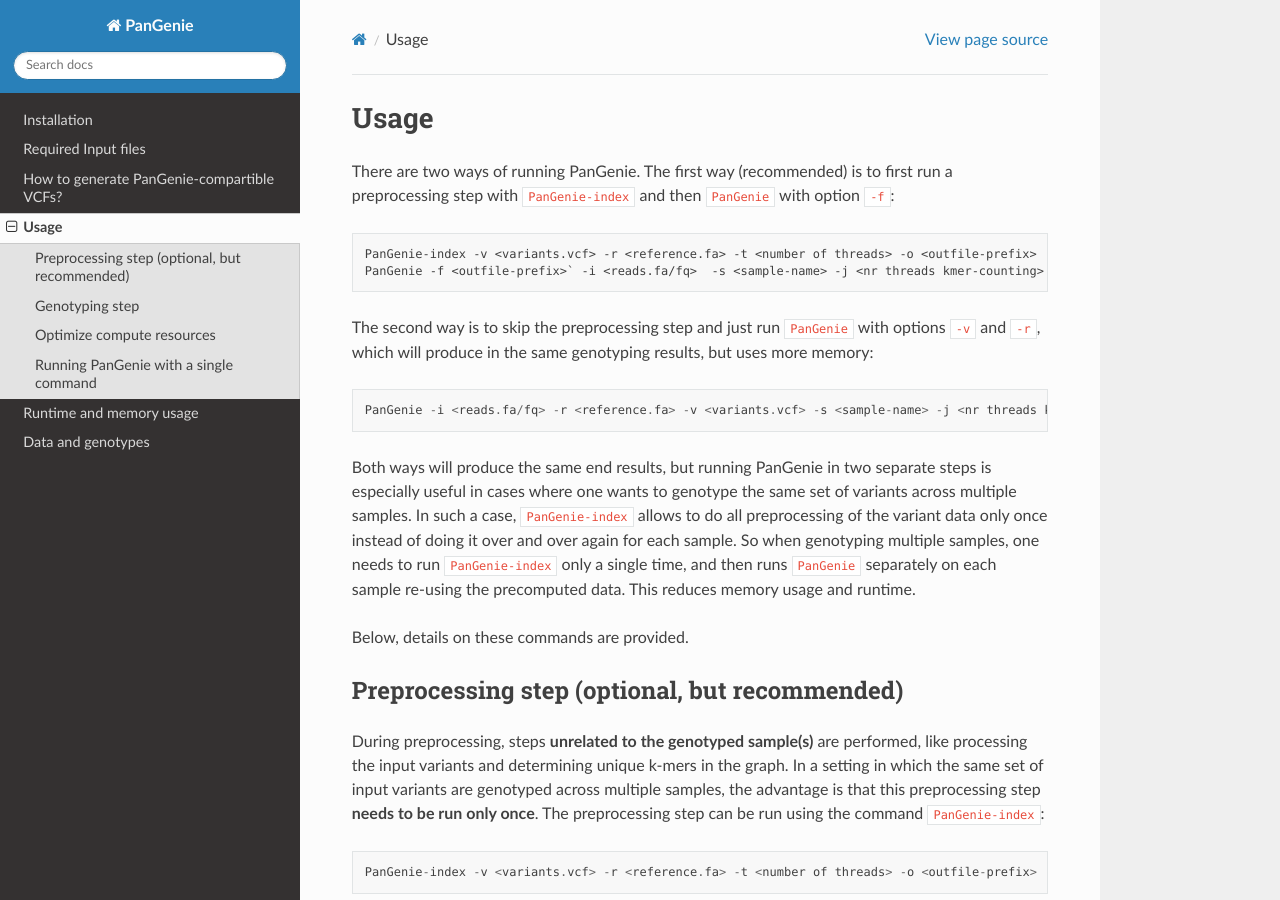
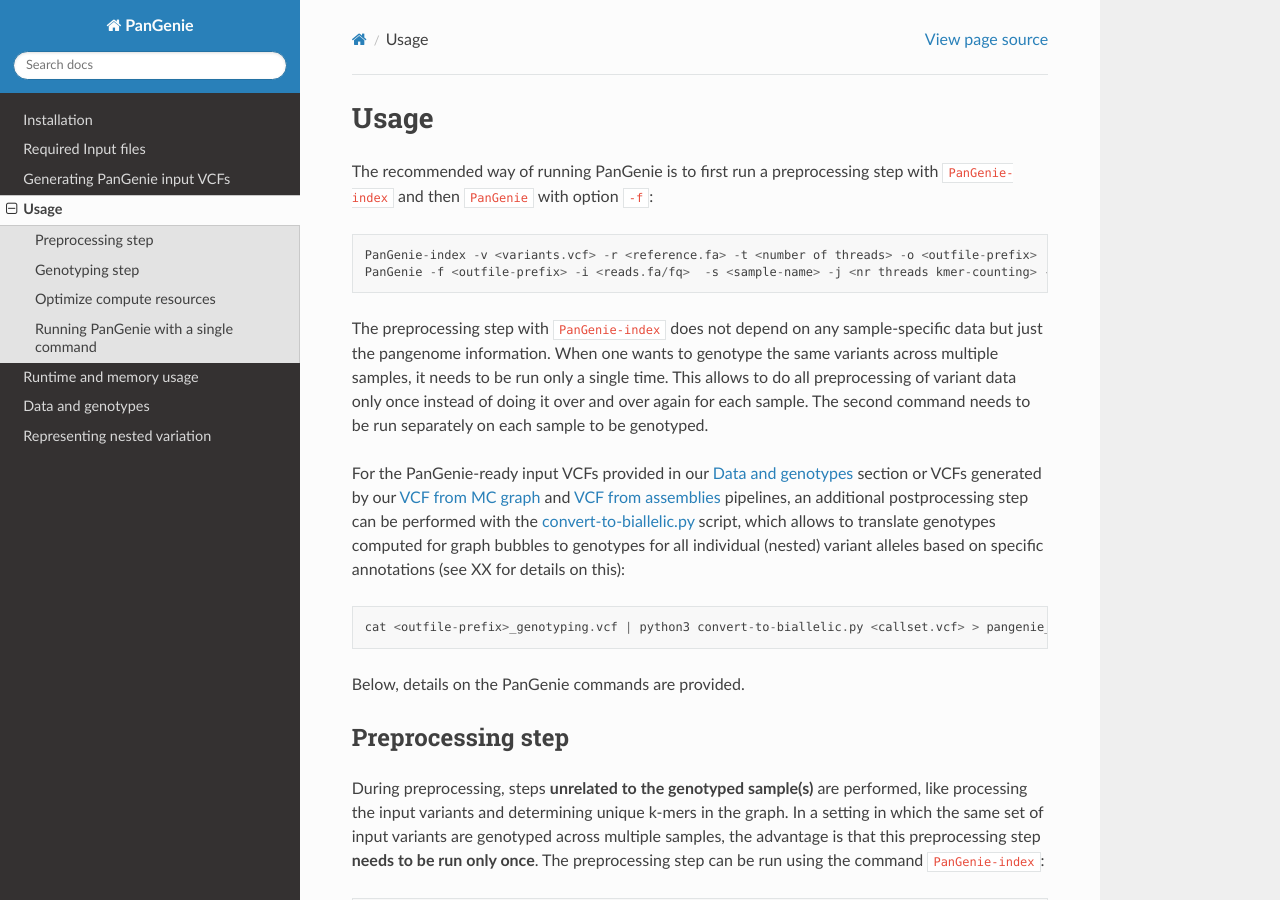
Before and after one commit to eblerjana/pangenie, a Sphinx documentation site: the page built from docs/source/usage.rst, in a window 1280 px wide and 900 px high. Built offline with Sphinx 7.4.7 and the Read the Docs theme 3.1.0, drawn with Linux system fonts in a browser that asks for light colours; some of the changed text lies outside the part shown.

Commit message:
started writing section on nested variation

```diff
--- a/docs/source/index.rst
+++ b/docs/source/index.rst
@@ -45,3 +45,4 @@
    usage
    resources
    data
+   nested
--- a/docs/source/usage.rst
+++ b/docs/source/usage.rst
@@ -2,25 +2,24 @@
 Usage
 ======
 
-There are two ways of running PanGenie. The first way (recommended) is to first run a preprocessing step with ``PanGenie-index`` and then ``PanGenie`` with option ``-f``::
+The recommended way of running PanGenie is to first run a preprocessing step with ``PanGenie-index`` and then ``PanGenie`` with option ``-f``::
 
  PanGenie-index -v <variants.vcf> -r <reference.fa> -t <number of threads> -o <outfile-prefix>
- PanGenie -f <outfile-prefix>` -i <reads.fa/fq>  -s <sample-name> -j <nr threads kmer-counting> -t <nr threads genotyping>
+ PanGenie -f <outfile-prefix> -i <reads.fa/fq>  -s <sample-name> -j <nr threads kmer-counting> -t <nr threads genotyping> -o <outfile-prefix>
 
 
-The second way is to skip the preprocessing step and just run ``PanGenie`` with options ``-v`` and ``-r``, which will produce in the same genotyping results, but uses more memory::
+The preprocessing step with ``PanGenie-index`` does not depend on any sample-specific data but just the pangenome information. When one wants to genotype the same variants across multiple samples, it needs to be run only a single time. This allows to do all preprocessing of variant data only once instead of doing it over and over again for each sample. The second command needs to be run separately on each sample to be genotyped.
+
+For the PanGenie-ready input VCFs provided in our `Data and genotypes <https://pangenie.readthedocs.io/en/latest/data.html>`_ section or VCFs generated by our `VCF from MC graph <https://github.com/eblerjana/pangenie/tree/master/pipelines/prepare-vcf-from-MC>`_ and `VCF from assemblies <https://github.com/eblerjana/pangenie/tree/master/pipelines/prepare-vcf-from-assemblies>`_ pipelines, an additional postprocessing step can be performed with the `convert-to-biallelic.py <https://github.com/eblerjana/pangenie/blob/master/pipelines/run-from-callset/scripts/convert-to-biallelic.py>`_ script, which allows to translate genotypes computed for graph bubbles to genotypes for all individual (nested) variant alleles based on specific annotations (see XX for details on this)::
+
+ cat <outfile-prefix>_genotyping.vcf | python3 convert-to-biallelic.py <callset.vcf> > pangenie_genotyping_biallelic.vcf
 
 
- PanGenie -i <reads.fa/fq> -r <reference.fa> -v <variants.vcf> -s <sample-name> -j <nr threads kmer-counting> -t <nr threads genotyping>
-
-
-Both ways will produce the same end results, but running PanGenie in two separate steps is especially useful in cases where one wants to genotype the same set of variants across multiple samples. In such a case, ``PanGenie-index`` allows to do all preprocessing of the variant data only once instead of doing it over and over again for each sample. So when genotyping multiple samples, one needs to run ``PanGenie-index`` only a single time, and then runs ``PanGenie`` separately on each sample re-using the precomputed data. This reduces memory usage and runtime.
-
-Below, details on these commands are provided.
+Below, details on the PanGenie commands are provided.
 
 
 -----------------------------------------------
-Preprocessing step (optional, but recommended)
+Preprocessing step
 -----------------------------------------------
 
 During preprocessing, steps **unrelated to the genotyped sample(s)** are performed, like processing the input variants and determining unique k-mers in the graph. In a setting in which the same set of input variants are genotyped across multiple samples, the advantage is that this preprocessing step **needs to be run only once**. The preprocessing step can be run using the command ``PanGenie-index``::
@@ -130,4 +129,4 @@
 
 As mentioned before, especially when genotyping more than one sample, it is beneficial to run both steps separately, since the preprocessing needs to be run only once for all samples, while the genotyping step needs to be run separately on each sample. Running PanGenie with a single command works as follows::
 
- PanGenie -i <reads.fa/fq> -r <reference.fa> -v <variants.vcf> -s <sample-name> -j <nr threads kmer-counting> -t <nr threads genotyping> ``
+ PanGenie -i <reads.fa/fq> -r <reference.fa> -v <variants.vcf> -s <sample-name> -j <nr threads kmer-counting> -t <nr threads genotyping>
```
Also changed, not shown: docs/source/input.rst (+5 -5 lines), docs/source/nested.rst (added, +55 -0 lines).
